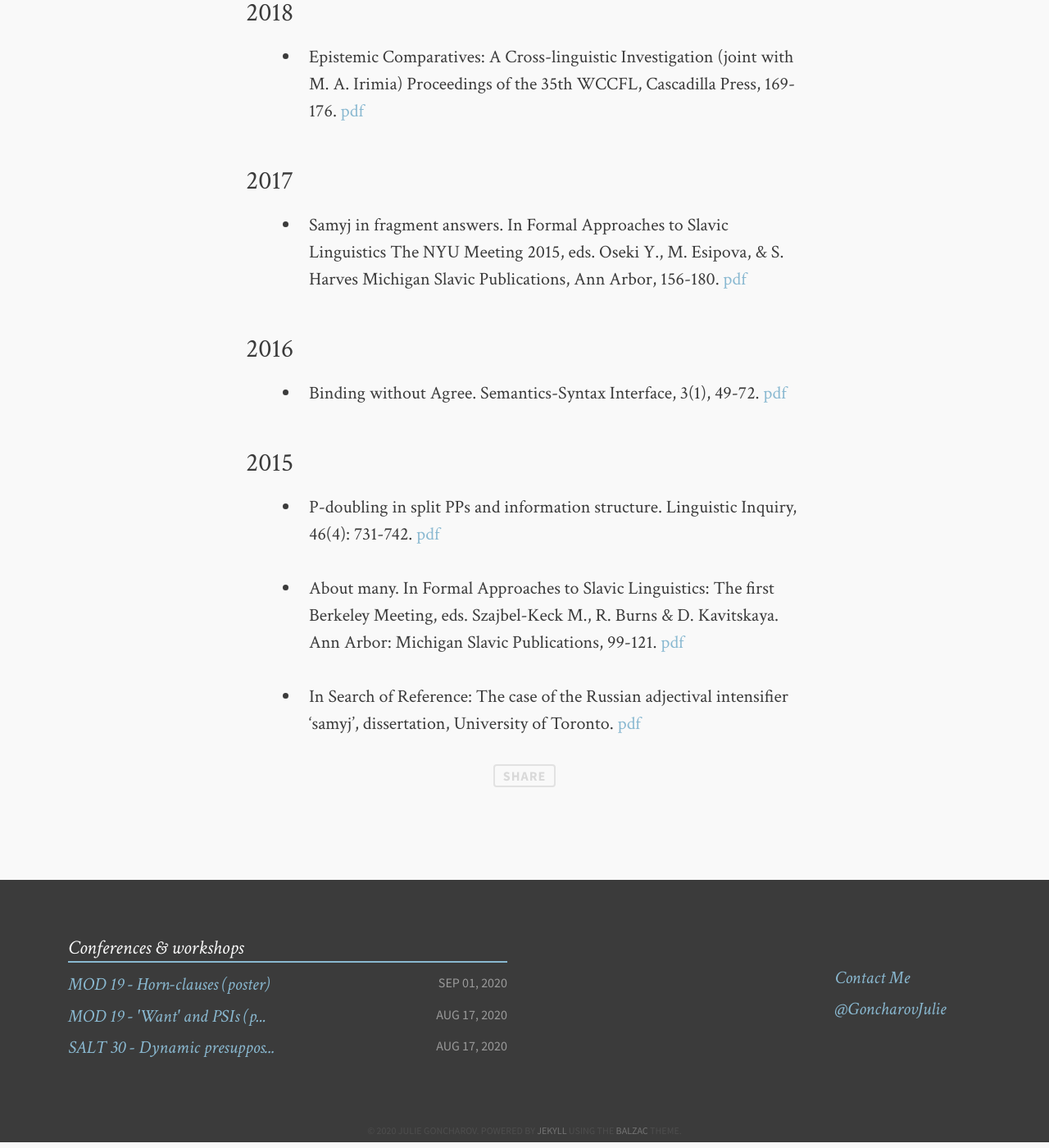
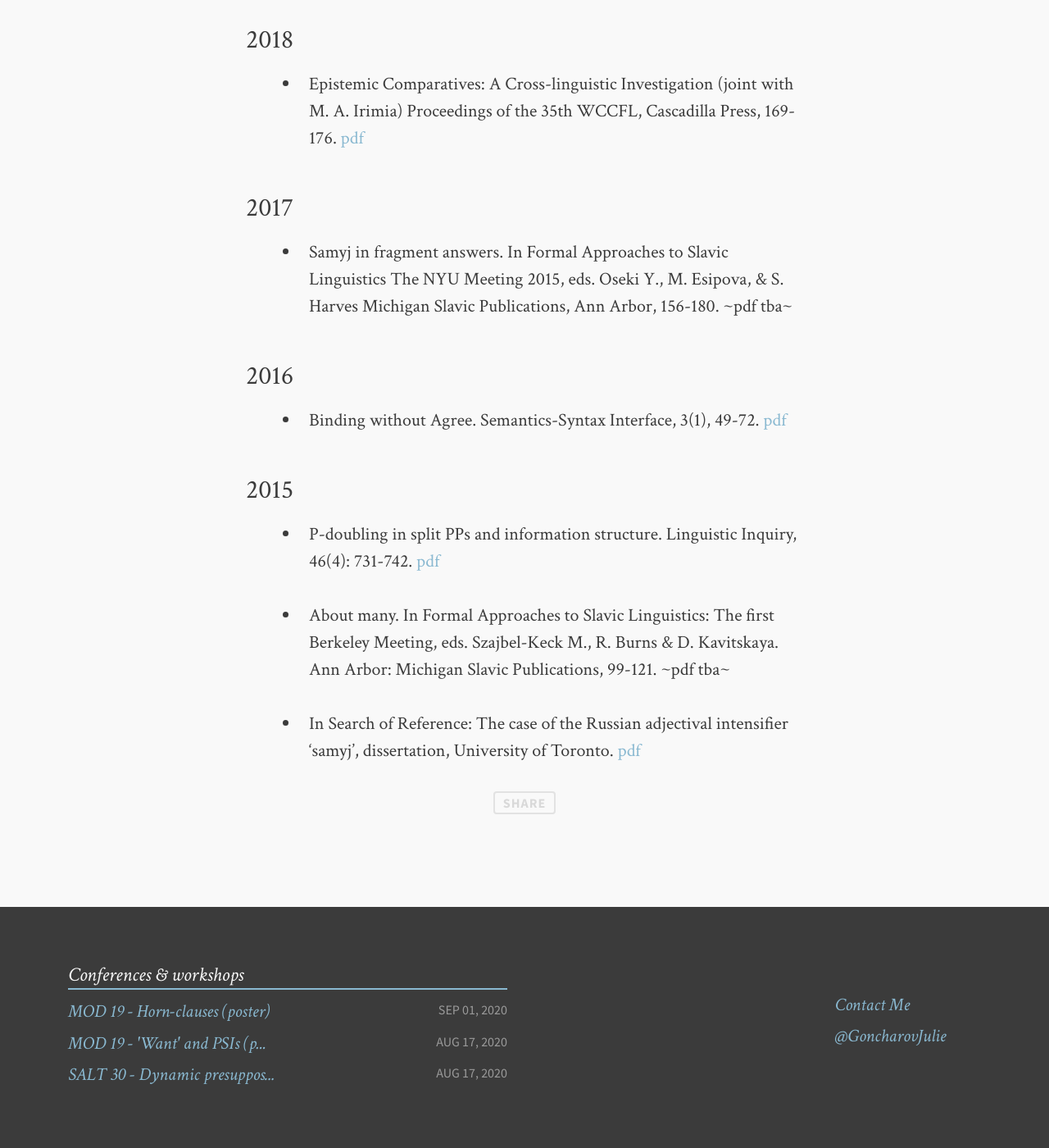
Before and after one commit to julie-goncharov/julie-goncharov.github.io, a Jekyll site: the page built from index.md, in a window 1280 px wide and 1400 px high, scrolled down 1035 px. Shown: the whole window at 82% size. Built offline with Jekyll 4.4.1, drawn with Linux system fonts in a browser that asks for light colours; comment, search, counter and statistics services are not loaded; some of the changed text lies outside the part shown.

Commit message:
update file

```diff
--- a/index.md
+++ b/index.md
@@ -10,7 +10,7 @@
 
 ### 2020
 
-* The role of time in double NPI constructions with epistemic accessibility relations  (joint with Lavi Wolf) Proceedings of NELS 50
+* The role of time in double NPI constructions with epistemic accessibility relations  (joint with Lavi Wolf) Proceedings of NELS 50 ~pdf tba~
 
 * Intentionality Effect in Imperatives. In Proceedings of FASL 27, Stanford University meeting, May 4-6 2018. Michigan Slavic Publications. [pdf](/docs/Goncharov_2020-fasl27.pdf)
 
@@ -21,24 +21,24 @@
 ### 2019
 
 * Time matters: the role of temporal boundaries in NPI licensing (joint with Lavi Wolf)
-   Amsterdam Colloquium, University of Amsterdam, the Netherlands. [pdf]()
+   Amsterdam Colloquium, University of Amsterdam, the Netherlands. [pdf](/docs/Goncharov_Wolf_2019-ACtime_matters.pdf)
 
 ### 2018
 
-* Epistemic Comparatives: A Cross-linguistic Investigation (joint with M. A. Irimia) Proceedings of the 35th WCCFL, Cascadilla Press, 169-176. [pdf]()
+* Epistemic Comparatives: A Cross-linguistic Investigation (joint with M. A. Irimia) Proceedings of the 35th WCCFL, Cascadilla Press, 169-176. [pdf](/docs/Goncharov_Irimia_2017-WCCFL.pdf)
 
 ### 2017
 
-* Samyj in fragment answers. In Formal Approaches to Slavic Linguistics The NYU Meeting 2015, eds. Oseki Y., M. Esipova, & S. Harves Michigan Slavic Publications, Ann Arbor, 156-180. [pdf](link)
+* Samyj in fragment answers. In Formal Approaches to Slavic Linguistics The NYU Meeting 2015, eds. Oseki Y., M. Esipova, & S. Harves Michigan Slavic Publications, Ann Arbor, 156-180. ~pdf tba~
 
 ### 2016
 
-* Binding without Agree. Semantics-Syntax Interface, 3(1), 49-72. [pdf](link)
+* Binding without Agree. Semantics-Syntax Interface, 3(1), 49-72. [pdf](/docs/Goncharov_2016-SSI3(1).pdf)
 
 ### 2015
 
-* P-doubling in split PPs and information structure. Linguistic Inquiry, 46(4): 731-742. [pdf](link)
+* P-doubling in split PPs and information structure. Linguistic Inquiry, 46(4): 731-742. [pdf](/docs/Goncharov_2015.pdf)
 
-* About many. In Formal Approaches to Slavic Linguistics: The first Berkeley Meeting, eds. Szajbel-Keck M., R. Burns & D. Kavitskaya. Ann Arbor: Michigan Slavic Publications, 99-121. [pdf]()
+* About many. In Formal Approaches to Slavic Linguistics: The first Berkeley Meeting, eds. Szajbel-Keck M., R. Burns & D. Kavitskaya. Ann Arbor: Michigan Slavic Publications, 99-121. ~pdf tba~
 
-* In Search of Reference: The case of the Russian adjectival intensifier ‘samyj’, dissertation, University of Toronto. [pdf]()
+* In Search of Reference: The case of the Russian adjectival intensifier ‘samyj’, dissertation, University of Toronto. [pdf](/docs/Goncharov_2015_PhD_thesis.pdf)
```
